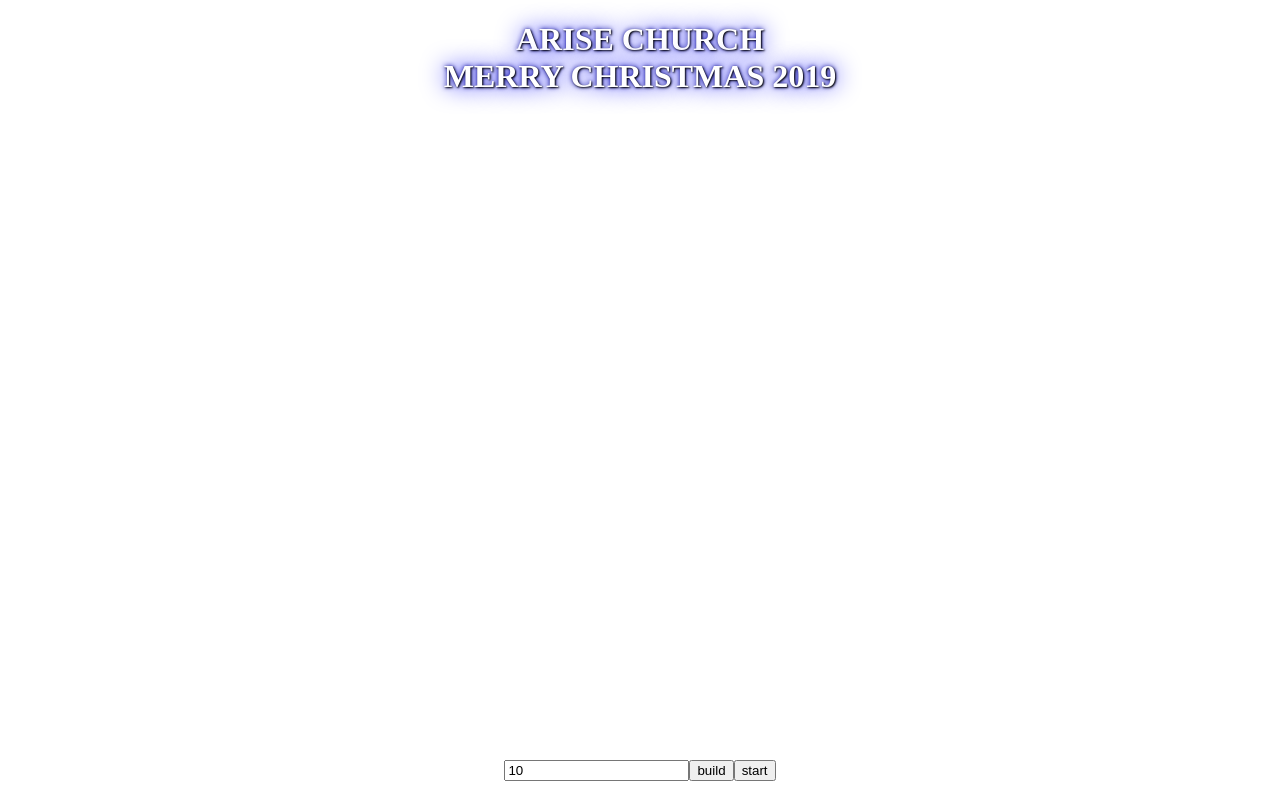
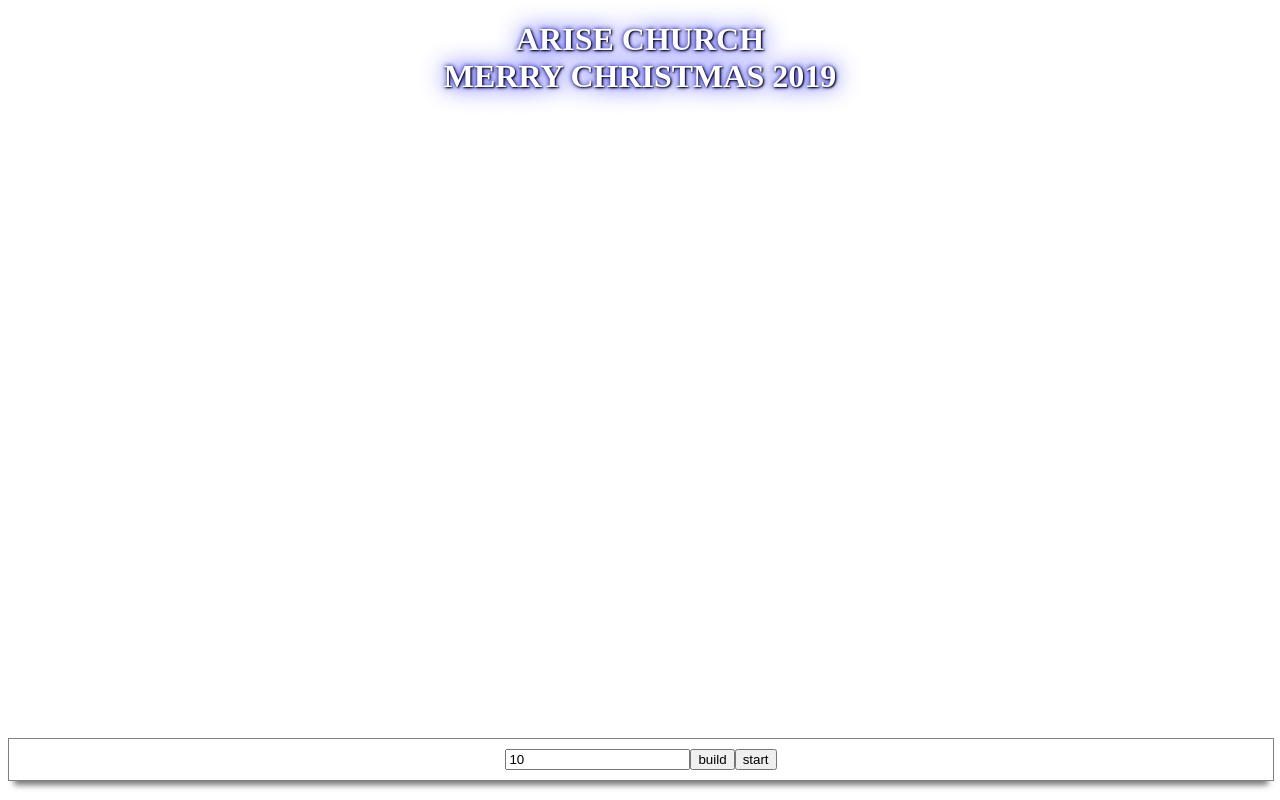
Before and after one commit to nathanvo83/arise-event-team, a React (Create React App) app: page / in a window 1280 px wide. Built offline with nearby package versions, Linux system fonts and the light colour scheme.

Commit message:
update bottom ui

```diff
--- a/src/asset/style.css
+++ b/src/asset/style.css
@@ -12,11 +12,14 @@
 }
 
 .bottom {
+  text-align: center;
   width: 100%;
   position: absolute;
   bottom: 0px;
   /* background-color: #8ac007; */
   /* border: 1px solid #8ac007; */
+  border: 1px solid gray;
+  padding: 10px 0px;
 }
 
 .bottom1 {
--- a/src/components/App.jsx
+++ b/src/components/App.jsx
@@ -65,7 +65,7 @@
         </h1>
         <Content data={data}></Content>
 
-        <div className="bottom">
+        <div className="effect1 bottom">
           <input type="text" value={total} onChange={handleTotalChange}></input>
           <button onClick={buildContent}>build</button>
           <button onClick={startRandom}>start</button>
```
